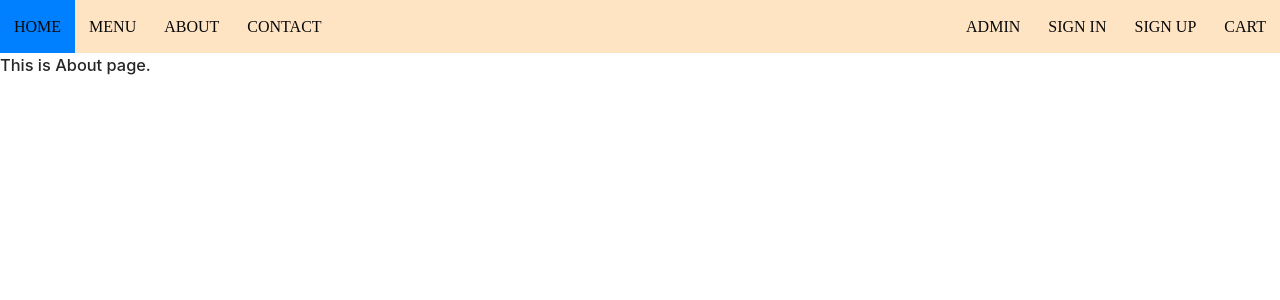
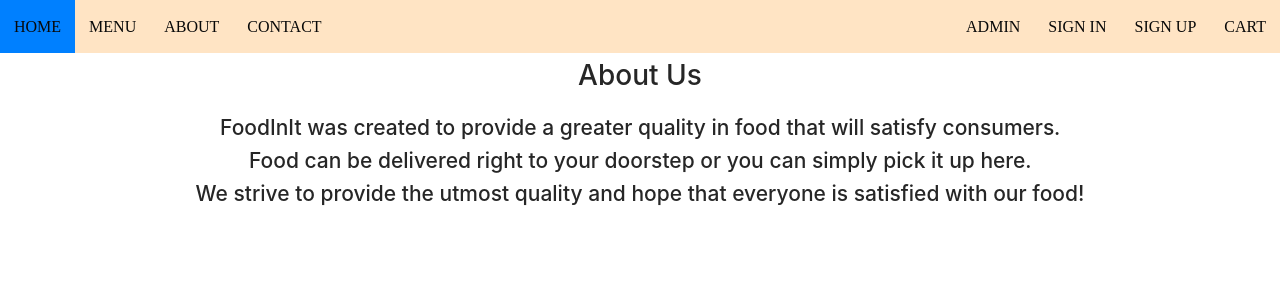
Before and after one commit to akash395/Foodinit, a React (Create React App) app: page /about in a window 1280 px wide. Shown: the top 300 px of the page. Built offline with nearby package versions, Linux system fonts and the light colour scheme.

Commit message:
Update About.js

```diff
--- a/src/components/About.js
+++ b/src/components/About.js
@@ -1,11 +1,19 @@
 import React from 'react'
 import {Link} from 'react-router-dom'
+
 function About() {
     return (
         <div>
-            <h3>This is About page.</h3>
+            <center>
+            <h1>About Us</h1>
+            <h2>FoodInIt was created to provide a greater quality in food that will satisfy consumers. <br/>
+            Food can be delivered right to your doorstep or you can simply pick it up here. <br/>
+            We strive to provide the utmost quality and hope that everyone is satisfied with our food! <br/>
+
+            </h2>
+            </center>
+
         </div>
     )
 }
-
 export default About
```
